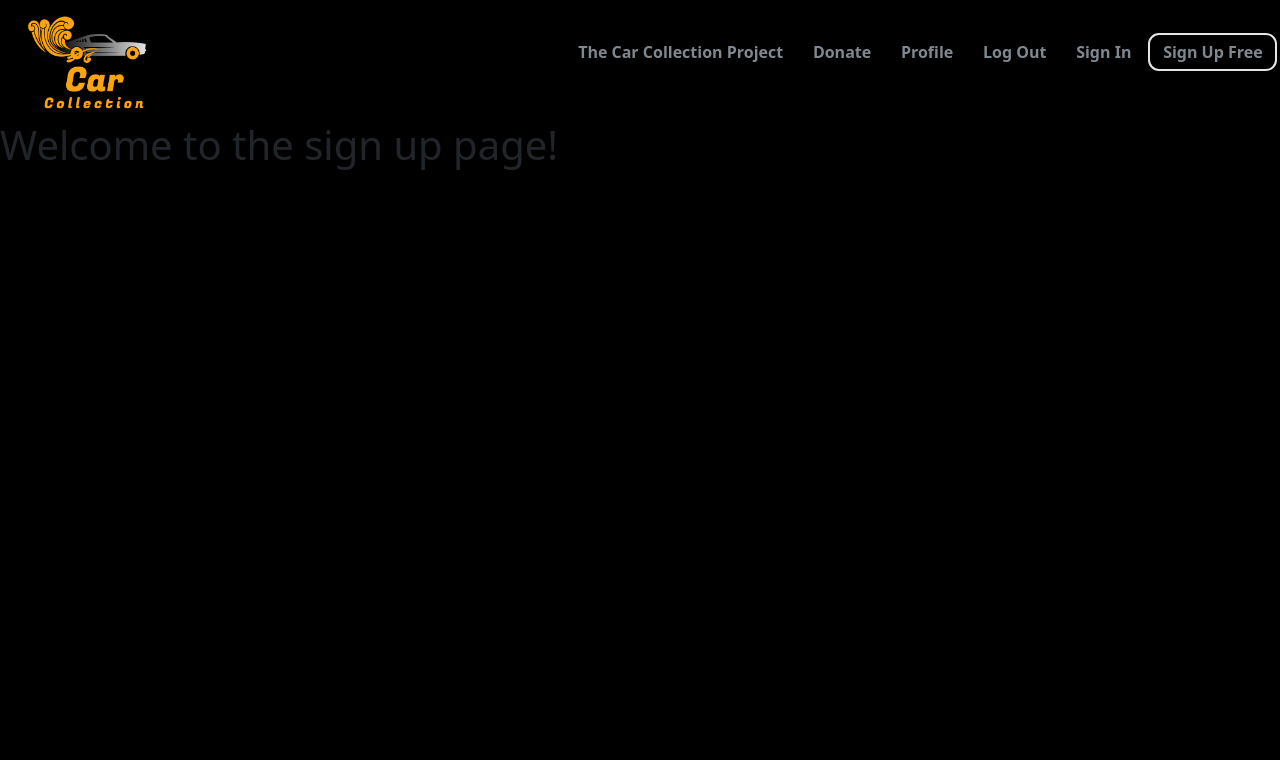
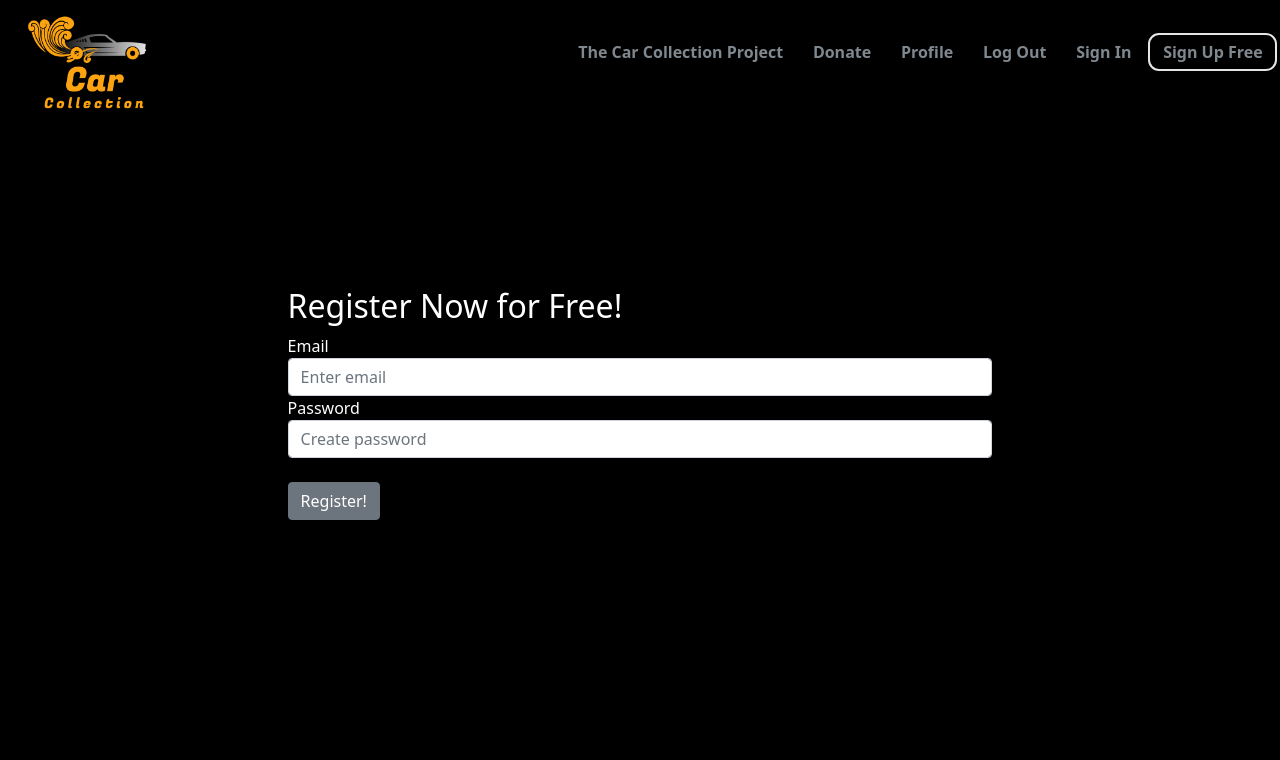
Before and after one commit to spencerf2/week_5_day_2_car_collections_flask_project, a Flask app: page /signup in a window 1280 px wide. Shown: the top 760 px of the page. Run offline with Flask 2, Linux system fonts and the light colour scheme; some libraries are stand-ins or nearby versions.

Commit message:
Second Commit. Added database functionality. Added a form to signup.

```diff
--- a/car_collection/__init__.py
+++ b/car_collection/__init__.py
@@ -2,6 +2,9 @@ from flask import Flask
 from config import Config
 from .site.routes import site
 from .authentication.routes import auth
+from .models import db as root_db
+from flask_sqlalchemy import SQLAlchemy
+from flask_migrate import Migrate
 
 app = Flask(__name__)
 
@@ -9,3 +12,6 @@ app.register_blueprint(site)
 app.register_blueprint(auth)
 
 app.config.from_object(Config)
+
+root_db.init_app(app)
+migrate = Migrate(app, root_db)
--- a/car_collection/authentication/auth_templates/signup.html
+++ b/car_collection/authentication/auth_templates/signup.html
@@ -2,6 +2,13 @@
 
 {% block content %}
 
-<h1>Welcome to the sign up page!</h1>
+<div class="container text-white signup-container">
+  <div class="row">
+    <aside class="col-12">
+      <h2>Register Now for Free!</h2>
+      {% include 'forms.html' %}
+    </aside>
+  </div>
+</div>
 
 {% endblock content %}
--- a/car_collection/authentication/routes.py
+++ b/car_collection/authentication/routes.py
@@ -1,10 +1,31 @@
-from flask import Blueprint, render_template
+from flask import Blueprint, render_template, request, redirect, url_for, flash
+from werkzeug.security import check_password_hash
+from car_collection.forms import UserLoginForm
+from car_collection.models import User, db
 
 auth = Blueprint('auth', __name__, template_folder='auth_templates')
 
 @auth.route('/signup', methods = ['GET', 'POST'])
 def signup():
-    return render_template('signup.html')
+    form = UserLoginForm()
+
+    try:
+        if request.method == 'POST' and form.validate_on_submit():
+            email = form.email.data
+            password = form.password.data
+
+            print(email, password)
+
+            user = User(email, password = password)
+
+            db.session.add(user)
+            db.session.commit()
+
+            flash(f'You have successfully created a user account {email}', 'user-created')
+            return redirect(url_for('site.home'))
+    except:
+        raise Exception('Invalid Form Data: Please Check your form')
+    return render_template('signup.html', form=form)
 
 @auth.route('/signin', methods = ['GET', 'POST'])
 def signin():
--- /dev/null
+++ b/car_collection/forms.py
@@ -0,0 +1,8 @@
+from flask_wtf import FlaskForm
+from wtforms import StringField, PasswordField, SubmitField
+from wtforms.validators import DataRequired, Email
+
+class UserLoginForm(FlaskForm):
+    email = StringField('Email', validators=[DataRequired(), Email()])
+    password = PasswordField('Password', validators=[DataRequired()])
+    submit_button = SubmitField('Register!')
--- a/car_collection/static/css/main.css
+++ b/car_collection/static/css/main.css
@@ -148,3 +148,10 @@ ul#horizontal-list a li:hover {
   color: white;
 }
 /* End Profile Styles Section */
+
+/* Start Signup Page */
+.signup-container {
+  height: 80vh;
+  padding: 13% 17%;
+}
+/* End Signup Page */
--- /dev/null
+++ b/car_collection/templates/forms.html
@@ -0,0 +1,20 @@
+<!-- Create form -->
+<form action="" method="POST">
+  {{ form.hidden_tag() }}
+  <div class="form-group">
+    <!-- Email Area -->
+    <fieldset id="email-field">
+      {{ form.email.label }}
+      {{ form.email(class = "form-control", placeholder = "Enter email") }}
+    </fieldset>
+
+    <!-- Password Area -->
+    <fieldset id="pass-field">
+      {{ form.password.label }}
+      {{ form.password(class = "form-control", placeholder = "Create password") }}
+    </fieldset>
+    <br>
+    <!-- Submit Area -->
+    {{ form.submit_button(class = "btn btn-secondary") }}
+  </div>
+</form>
--- a/config.py
+++ b/config.py
@@ -13,5 +13,6 @@ class Config():
     """
 
     SECRET_KEY = os.environ.get('SECRET_KEY') or 'You will never guess'
-    SQLALCHEMY_DATABASE_URI = os.environ.get('DATABASE_URL') or 'sqlite:///' + os.path.join(basedir, 'app.db')
+    # SQLALCHEMY_DATABASE_URI = os.environ.get('DATABASE_URL') or 'sqlite:///' + os.path.join(basedir, 'app.db')
+    SQLALCHEMY_DATABASE_URI = 'postgresql+psycopg2://postgres:enter_password_here@127.0.0.1:5432/car-collection'
     SQLALCHEMY_TRACK_MODIFICATIONS = False # Turn off Update Messages from sqlalchemy
```
Also changed, not shown: car_collection/authentication/auth_templates/signin.html (+12 -0 lines), car_collection/models.py (added, +41 -0 lines), 1 other file.
